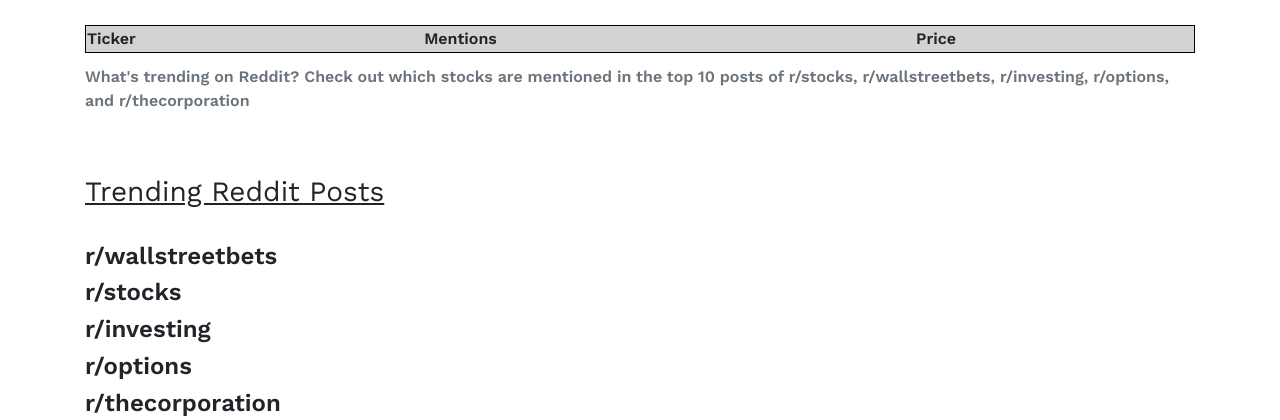
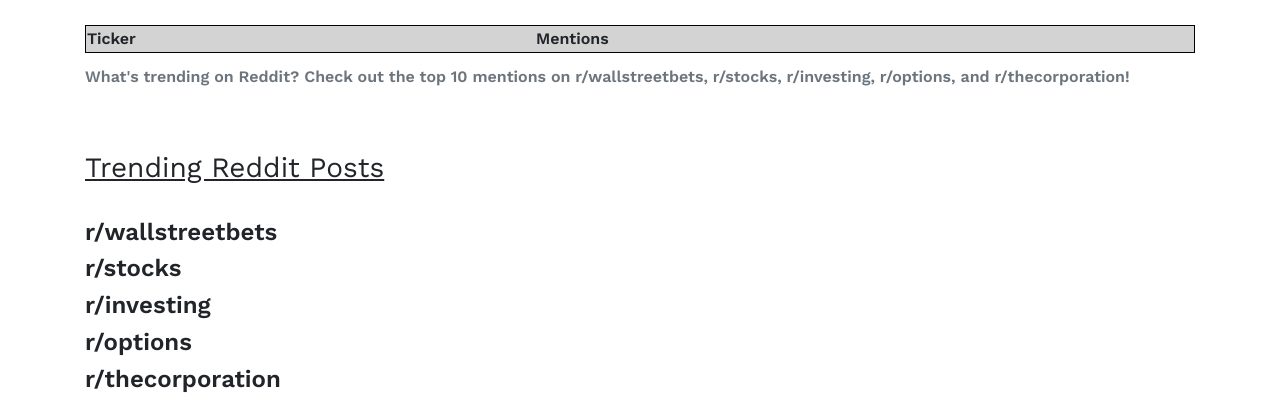
Before and after one commit to AnimXhafa97/market-tracker, a Flask app: template templates/reddit.html in a window 1280 px wide. Shown: the part 75-495 px from the top of the page. Run offline with Flask 2, Linux system fonts and the light colour scheme; the template is opened without the code that fills it, so the values that code supplies are empty; some libraries are stand-ins or nearby versions.

Commit message:
added AWS instance

```diff
--- a/app.py
+++ b/app.py
@@ -1,7 +1,26 @@
 from flask import Flask, render_template
-from helpers import get_reddit, scrape_mw, scrape_ip, get_prices
+from helpers import get_reddit, scrape_mw, scrape_ip
+from flask_sqlalchemy import SQLAlchemy
+from sqlalchemy import create_engine, exists
+from flask_migrate import Migrate
+import psycopg2
 
 app = Flask(__name__)
+
+# if not os.environ.get("DATABASE_URL"):
+#     raise RuntimeError('Database is not set')
+
+engine = psycopg2.connect(
+    database="marketnews-db",
+    user="animxhafa",
+    password="Manushaqe1",
+    host="marketnews-db.craptvtazevo.us-east-2.rds.amazonaws.com",
+    port='5432'
+)
+
+# engine = create_engine('marketnews-db.craptvtazevo.us-east-2.rds.amazonaws.com')
+db = SQLAlchemy()
+migrate = Migrate()
 
 @app.route('/')
 def index():
@@ -17,7 +36,7 @@
 
 @app.route('/reddit')
 def reddit():
-    return render_template('reddit.html', posts = get_reddit()[1].items(), mentions = get_reddit()[0], prices = get_prices())
+    return render_template('reddit.html', posts = get_reddit()[1].items(), mentions = get_reddit()[0])
 
 if __name__=='__main__':
     app.run(debug=True)
--- a/helpers.py
+++ b/helpers.py
@@ -47,11 +47,8 @@
 
     count = 0
     for key in subreddits:
+        #gets ticker mentions
         for submission in reddit.subreddit(key).hot(limit=100):
-            if count < 10:
-                subreddits[key].append([submission.title, submission.created_utc, submission.score, submission.url])
-                count += 1
-
             words = submission.title.split()
             for word in words:
                 for symbol in df['Symbol']:
@@ -66,12 +63,18 @@
                         else:
                             mentions[word] = 1
 
+    #gets posts
+    for key in subreddits:
+        for submission in reddit.subreddit(key).hot(limit=10):
+            subreddits[key].append([submission.title, submission.created_utc, submission.score, submission.url])
+
+    #removes potential errors from tickers
     for x in err:
         if x in mentions:
             del mentions[x]
 
     sorted_mentions = sorted(mentions.items(), key=lambda x: x[1], reverse=True)
-    return sorted_mentions, subreddits
+    return sorted_mentions[0:10], subreddits
 
 
 
@@ -100,16 +103,16 @@
 
     return headlines[0:5], captions[0:5]
 
-def get_prices():
-    load_dotenv()
-    fmp_api = os.environ.get('API_KEY')
-
-    prices = []
-
-    symbols = get_reddit()[0]
-    for symbol in symbols:
-        prices.append(fmpsdk.company_profile(apikey=fmp_api, symbol = symbol[0]))
-    return prices
+# def get_prices():
+#     load_dotenv()
+#     fmp_api = os.environ.get('API_KEY')
+#
+#     prices = []
+#
+#     symbols = get_reddit()[0]
+#     for symbol in symbols:
+#         prices.append(fmpsdk.company_profile(apikey=fmp_api, symbol = symbol[0]))
+#     return prices
 
 
 # def scrape_pedia():
--- a/templates/reddit.html
+++ b/templates/reddit.html
@@ -28,11 +28,10 @@
 
 <div style="padding-bottom: 50px; padding-top: 25px">
   <table id="mentions">
-    <caption>What's trending on Reddit? Check out which stocks are mentioned in the top 10 posts of r/stocks, r/wallstreetbets, r/investing, r/options, and r/thecorporation</caption>
+    <caption>What's trending on Reddit? Check out the top 10 mentions on r/wallstreetbets, r/stocks, r/investing, r/options, and r/thecorporation!</caption>
     <tr>
       <th>Ticker</th>
       <th>Mentions</th>
-      <th>Price</th>
     </tr>
  {% for item in mentions %}
     <tr>
```
Also changed, not shown: config.py (added).
